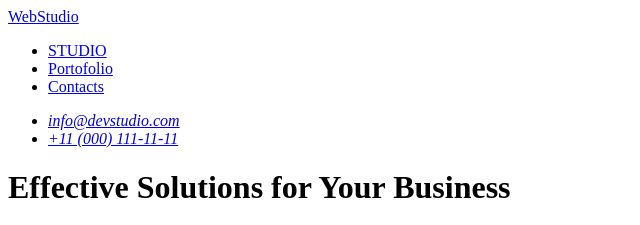
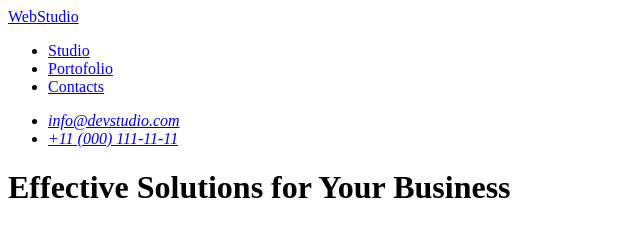
Before and after one commit to Melissa066/goit-markup-hw-01, a plain HTML site: page index.html in a window 1280 px wide. Shown: the top 225 px of the page, 0-640 px from the left. Drawn offline with Linux system fonts and the light colour scheme.

Commit message:
actualizare3

```diff
--- a/index.html
+++ b/index.html
@@ -11,7 +11,7 @@
         <nav>
     <a href="./index.html">WebStudio</a>
         <ul>
-            <li> <a href="#Studio">STUDIO</a></li>
+            <li> <a href="#Studio">Studio</a></li>
             <li> <a href="#Portofolio">Portofolio</a></li>
             <li> <a href="#Contacts">Contacts</a></li>
         </ul>
```
